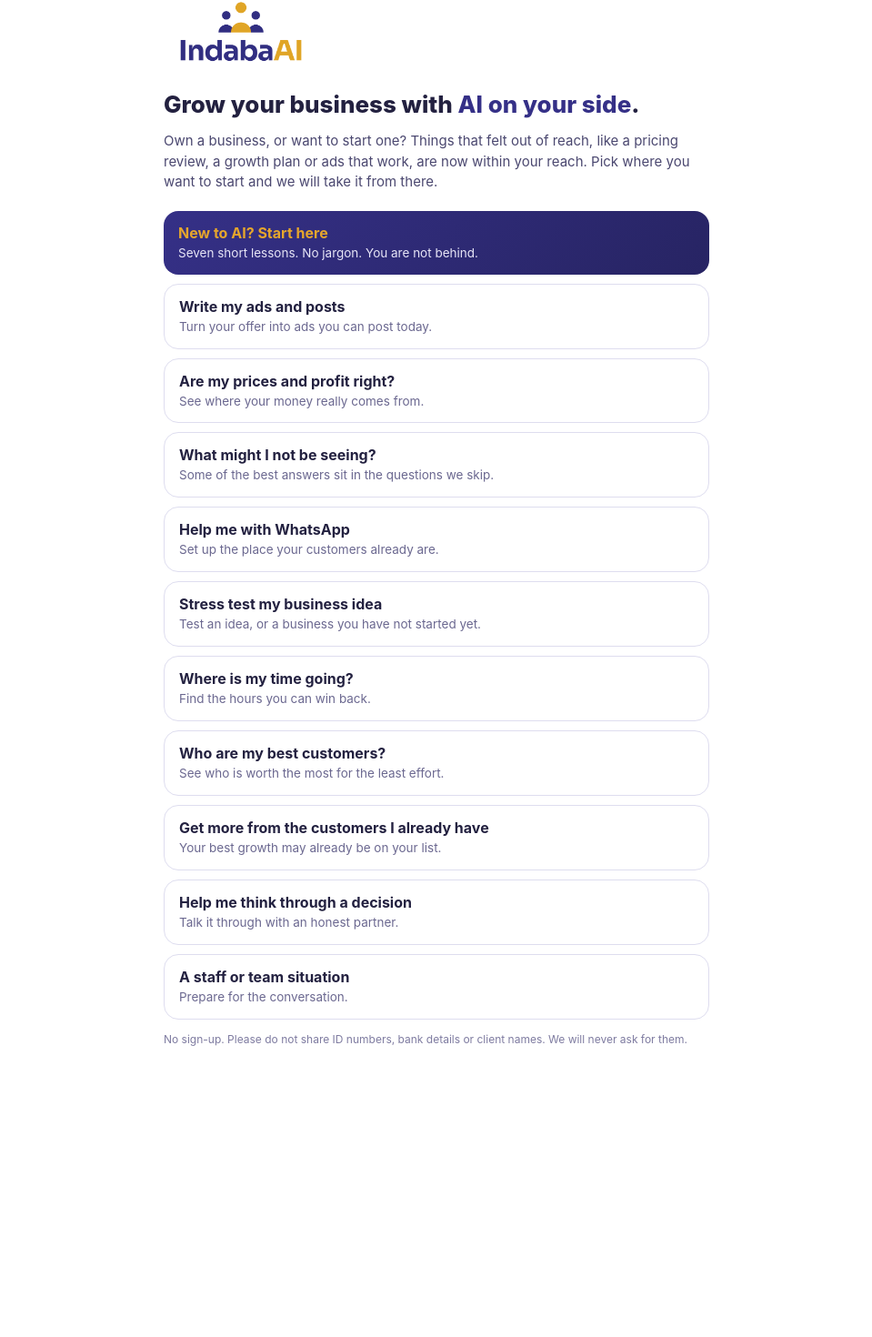
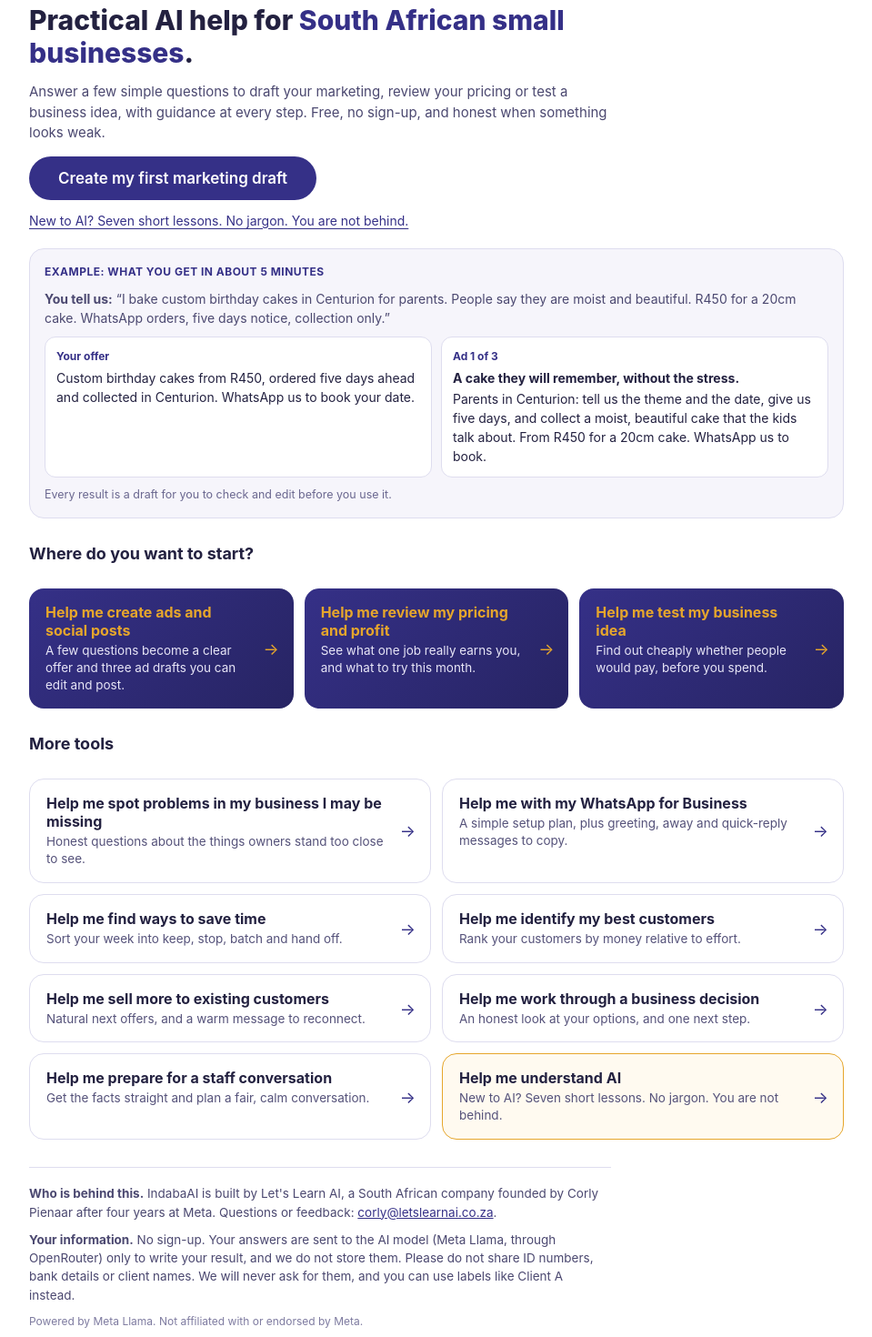
Before and after one commit to Corlypienaar/Indaba-AI, a Next.js app: page / in a window 1280 px wide. Shown: the part 88-1558 px from the top of the page at 91% size, without its empty margins (160-1119 px from the left). Before the commit the page ends 1270 px from the top, so only its background shows below. Built offline with nearby package versions, Linux system fonts and the light colour scheme.

Commit message:
Home v2: Help me titles, one primary action, three featured tools, example result, trust footer, desktop layout, focus states
Co-Authored-By: Claude Fable 5.1 <noreply@anthropic.com>
Claude-Session: https://claude.ai/code/session_01KBUN7M7V8WieiB5cugLFyQ

```diff
--- a/app/globals.css
+++ b/app/globals.css
@@ -510,3 +510,175 @@ a.btn {
   text-decoration: none;
   display: inline-block;
 }
+
+/* Home v2: hierarchy, example, desktop width */
+
+.home-shell {
+  max-width: 960px;
+}
+
+.home {
+  padding: 28px 20px 40px;
+  gap: 22px;
+}
+
+.hero {
+  display: flex;
+  flex-direction: column;
+  gap: 14px;
+  max-width: 640px;
+}
+
+.home h1 {
+  font-size: 30px;
+}
+
+.hero .btn.big {
+  align-self: flex-start;
+}
+
+.quiet-link {
+  font-size: 14px;
+  color: var(--clay);
+  text-decoration: underline;
+  text-underline-offset: 3px;
+}
+
+.home h2 {
+  font-size: 18px;
+  margin-top: 6px;
+}
+
+.example {
+  background: #f6f5fb;
+  border: 1px solid var(--line);
+  border-radius: 16px;
+  padding: 16px;
+  display: flex;
+  flex-direction: column;
+  gap: 10px;
+  font-size: 14px;
+  line-height: 1.5;
+}
+
+.example-label {
+  font-size: 12px;
+  font-weight: 700;
+  letter-spacing: 0.04em;
+  text-transform: uppercase;
+  color: var(--clay);
+}
+
+.example-in {
+  color: #4b4870;
+}
+
+.example-out {
+  display: grid;
+  gap: 10px;
+}
+
+.example-out > div {
+  background: var(--paper);
+  border: 1px solid var(--line);
+  border-radius: 12px;
+  padding: 12px;
+}
+
+.example-out b {
+  display: block;
+  font-size: 12px;
+  color: var(--clay);
+  margin-bottom: 4px;
+}
+
+.ex-head {
+  display: block;
+  font-weight: 700;
+  margin-bottom: 2px;
+}
+
+.example-note {
+  font-size: 12.5px;
+  color: #6b6890;
+}
+
+.card {
+  position: relative;
+  padding-right: 40px;
+  transition: transform 0.08s ease, box-shadow 0.08s ease;
+}
+
+.card:hover {
+  box-shadow: 0 4px 14px rgba(35, 33, 64, 0.1);
+  transform: translateY(-1px);
+}
+
+.card:focus-visible,
+.btn:focus-visible,
+.chip:focus-visible,
+.quiet-link:focus-visible {
+  outline: 3px solid var(--gold);
+  outline-offset: 2px;
+}
+
+.card .arrow {
+  position: absolute;
+  right: 16px;
+  top: 50%;
+  transform: translateY(-50%);
+  font-size: 18px;
+  color: var(--clay);
+}
+
+.card.featured .arrow {
+  color: var(--gold);
+}
+
+.card small {
+  color: #55527a;
+}
+
+.card.learn {
+  border-color: var(--gold);
+  background: #fffaf0;
+}
+
+.home-footer {
+  border-top: 1px solid var(--line);
+  padding-top: 18px;
+  margin-top: 8px;
+  display: flex;
+  flex-direction: column;
+  gap: 10px;
+  font-size: 13.5px;
+  line-height: 1.5;
+  color: #4b4870;
+  max-width: 640px;
+}
+
+.home-footer a {
+  color: var(--clay);
+}
+
+@media (min-width: 700px) {
+  .home {
+    padding: 40px 32px 56px;
+  }
+  .example-out {
+    grid-template-columns: 1fr 1fr;
+  }
+  .featured-menu {
+    display: grid;
+    grid-template-columns: repeat(3, 1fr);
+    gap: 12px;
+  }
+  .more-menu {
+    display: grid;
+    grid-template-columns: repeat(2, 1fr);
+    gap: 12px;
+  }
+  .card {
+    padding: 16px 44px 16px 18px;
+  }
+}
--- a/app/page.tsx
+++ b/app/page.tsx
@@ -1,52 +1,102 @@
 import Link from "next/link";
-import { MENU } from "@/lib/menu";
+import { MENU, LEARN } from "@/lib/menu";
 import TopBar from "./topbar";
 
-// The home screen: a menu of guided tools.
-// Every card opens a chat where IndabaAI asks a few questions, builds a
-// best-practice prompt behind the scenes, and brings back expert advice.
+// The home screen. One primary action, three featured tools, the rest under
+// "More tools", and the lessons as a quiet route for people new to AI.
+// Every tool asks a few questions, builds a best-practice prompt behind the
+// scenes, and brings back honest, expert advice the owner can act on.
+
+const featured = MENU.filter((m) => m.featured && m.live);
+const more = MENU.filter((m) => !m.featured && m.live);
 
 export default function Home() {
   return (
     <div className="shell home-shell">
       <TopBar />
       <main className="home">
-        {/* eslint-disable-next-line @next/next/no-img-element */}
-        <img src="/image.png" alt="IndabaAI logo" className="home-logo" />
+        <section className="hero">
           <h1>
-          Grow your business with <em>AI on your side</em>.
+            Practical AI help for <em>South African small businesses</em>.
           </h1>
           <p className="home-sub">
-          Own a business, or want to start one? Things that felt out of reach,
-          like a pricing review, a growth plan or ads that work, are now within
-          your reach. Pick where you want to start and we will take it from there.
+            Answer a few simple questions to draft your marketing, review your pricing
+            or test a business idea, with guidance at every step. Free, no sign-up,
+            and honest when something looks weak.
           </p>
+          <Link href="/ads" className="btn primary big">
+            Create my first marketing draft
+          </Link>
+          <Link href={LEARN.href} className="quiet-link">
+            {LEARN.line}
+          </Link>
+        </section>
 
-        <div className="menu">
-          {MENU.map((item) =>
-            item.live ? (
-              <Link
-                key={item.href}
-                href={item.href}
-                className={`card${item.featured ? " featured" : ""}`}
-              >
+        <section className="example" aria-label="Example result">
+          <div className="example-label">Example: what you get in about 5 minutes</div>
+          <div className="example-in">
+            <b>You tell us:</b> &ldquo;I bake custom birthday cakes in Centurion for parents. People
+            say they are moist and beautiful. R450 for a 20cm cake. WhatsApp orders, five days
+            notice, collection only.&rdquo;
+          </div>
+          <div className="example-out">
+            <div>
+              <b>Your offer</b>
+              <p>Custom birthday cakes from R450, ordered five days ahead and collected in Centurion. WhatsApp us to book your date.</p>
+            </div>
+            <div>
+              <b>Ad 1 of 3</b>
+              <p>
+                <span className="ex-head">A cake they will remember, without the stress.</span>
+                Parents in Centurion: tell us the theme and the date, give us five days, and collect a
+                moist, beautiful cake that the kids talk about. From R450 for a 20cm cake. WhatsApp us to book.
+              </p>
+            </div>
+          </div>
+          <div className="example-note">Every result is a draft for you to check and edit before you use it.</div>
+        </section>
+
+        <h2>Where do you want to start?</h2>
+        <div className="menu featured-menu">
+          {featured.map((item) => (
+            <Link key={item.href} href={item.href} className="card featured">
               <b>{item.title}</b>
               <small>{item.line}</small>
+              <span className="arrow" aria-hidden="true">→</span>
             </Link>
-            ) : (
-              <div key={item.href} className="card soon" aria-disabled="true">
+          ))}
+        </div>
+
+        <h2>More tools</h2>
+        <div className="menu more-menu">
+          {more.map((item) => (
+            <Link key={item.href} href={item.href} className="card">
               <b>{item.title}</b>
               <small>{item.line}</small>
-                <span className="soon-tag">Coming soon. We are building this one next.</span>
-              </div>
-            )
-          )}
+              <span className="arrow" aria-hidden="true">→</span>
+            </Link>
+          ))}
+          <Link href={LEARN.href} className="card learn">
+            <b>{LEARN.title}</b>
+            <small>{LEARN.line}</small>
+            <span className="arrow" aria-hidden="true">→</span>
+          </Link>
         </div>
 
-        <p className="fineprint">
-          No sign-up. Please do not share ID numbers, bank details or client names.
-          We will never ask for them.
+        <footer className="home-footer">
+          <p>
+            <b>Who is behind this.</b> IndabaAI is built by Let&apos;s Learn AI, a South African
+            company founded by Corly Pienaar after four years at Meta. Questions or feedback:{" "}
+            <a href="mailto:corly@letslearnai.co.za">corly@letslearnai.co.za</a>.
           </p>
+          <p>
+            <b>Your information.</b> No sign-up. Your answers are sent to the AI model (Meta Llama,
+            through OpenRouter) only to write your result, and we do not store them. Please do not
+            share ID numbers, bank details or client names. We will never ask for them, and you can
+            use labels like Client A instead.
+          </p>
+          <p className="fineprint">Powered by Meta Llama. Not affiliated with or endorsed by Meta.</p>
+        </footer>
       </main>
     </div>
   );
--- a/lib/cards.ts
+++ b/lib/cards.ts
@@ -56,7 +56,7 @@ const or = (v: string, fallback: string) => (v && v.trim() ? v.trim() : fallback
 
 const prices: Card = {
   slug: "prices",
-  title: "Are my prices and profit right?",
+  title: "Help me review my pricing and profit",
   minutes: 5,
   intro: [
     "Many owners work hard and wonder where the money went. In about 5 minutes we will look at what you charge, what it really costs you, and what you keep.",
@@ -174,7 +174,7 @@ const prices: Card = {
 
 const blindspots: Card = {
   slug: "blindspots",
-  title: "What might I not be seeing?",
+  title: "Help me spot problems in my business I may be missing",
   minutes: 5,
   intro: [
     "Every owner has blind spots. We stand so close to the business that some things are hard to see.",
@@ -259,7 +259,7 @@ const blindspots: Card = {
 
 const whatsapp: Card = {
   slug: "whatsapp",
-  title: "Help me with WhatsApp",
+  title: "Help me with my WhatsApp for Business",
   minutes: 5,
   intro: [
     "Your customers are probably already on WhatsApp. In about 5 minutes we will look at how you use it today and give you a simple plan to start, plus messages you can copy.",
@@ -338,7 +338,7 @@ const whatsapp: Card = {
 
 const idea: Card = {
   slug: "idea",
-  title: "Stress test my business idea",
+  title: "Help me test my business idea",
   minutes: 5,
   intro: [
     "Every business started as an idea. Testing an idea before you spend money is one of the smartest things you can do. In about 5 minutes we will look at who needs it, whether they would pay, and a cheap way to find out.",
@@ -440,7 +440,7 @@ const idea: Card = {
 
 const time: Card = {
   slug: "time",
-  title: "Where is my time going?",
+  title: "Help me find ways to save time",
   minutes: 5,
   intro: [
     "You cannot get back time you cannot see. In about 5 minutes we will look at your week, find the jobs that drain you, and find the ones you could hand off or drop.",
@@ -542,7 +542,7 @@ function parseRows(text: string): Row[] {
 
 const customers: Card = {
   slug: "customers",
-  title: "Who are my best customers?",
+  title: "Help me identify my best customers",
   minutes: 10,
   intro: [
     "Your best customers may not be the ones who pay the most. They may be the ones who pay well for the least effort. In about 10 minutes we will see who is worth the most to you.",
@@ -612,7 +612,7 @@ const customers: Card = {
 
 const repeat: Card = {
   slug: "repeat",
-  title: "Get more from the customers I already have",
+  title: "Help me sell more to existing customers",
   minutes: 5,
   intro: [
     "Most growth hides in the customers who already trust you. In about 5 minutes we will find a few natural next things they might say yes to, and a message to reopen the door with past customers.",
@@ -688,7 +688,7 @@ const repeat: Card = {
 
 const decision: Card = {
   slug: "decision",
-  title: "Help me think through a decision",
+  title: "Help me work through a business decision",
   minutes: 5,
   intro: [
     "A good thinking partner asks the questions you have not asked yourself. In about 5 minutes we will look at a decision from all sides. We will be honest with you.",
@@ -753,7 +753,7 @@ const decision: Card = {
 
 const staff: Card = {
   slug: "staff",
-  title: "A staff or team situation",
+  title: "Help me prepare for a staff conversation",
   minutes: 5,
   intro: [
     "Team problems are the ones most owners lose sleep over. In about 5 minutes we will get the facts straight and prepare you for a fair, calm conversation.",
--- a/lib/menu.ts
+++ b/lib/menu.ts
@@ -1,5 +1,6 @@
 // The home screen menu. One entry per card.
-// Cards with `live: false` show as "Coming soon" and cannot be tapped.
+// `featured` cards appear at the top as the three main starting points.
+// The lessons card is shown separately as the quiet "New to AI?" route.
 
 export type MenuItem = {
   title: string;
@@ -11,70 +12,72 @@ export type MenuItem = {
 
 export const MENU: MenuItem[] = [
   {
-    title: "New to AI? Start here",
-    line: "Seven short lessons. No jargon. You are not behind.",
-    href: "/learn",
+    title: "Help me create ads and social posts",
+    line: "A few questions become a clear offer and three ad drafts you can edit and post.",
+    href: "/ads",
     live: true,
     featured: true,
   },
   {
-    title: "Write my ads and posts",
-    line: "Turn your offer into ads you can post today.",
-    href: "/ads",
+    title: "Help me review my pricing and profit",
+    line: "See what one job really earns you, and what to try this month.",
+    href: "/tools/prices",
     live: true,
+    featured: true,
   },
   {
-    title: "Are my prices and profit right?",
-    line: "See where your money really comes from.",
-    href: "/tools/prices",
+    title: "Help me test my business idea",
+    line: "Find out cheaply whether people would pay, before you spend.",
+    href: "/tools/idea",
     live: true,
+    featured: true,
   },
   {
-    title: "What might I not be seeing?",
-    line: "Some of the best answers sit in the questions we skip.",
+    title: "Help me spot problems in my business I may be missing",
+    line: "Honest questions about the things owners stand too close to see.",
     href: "/tools/blindspots",
     live: true,
   },
   {
-    title: "Help me with WhatsApp",
-    line: "Set up the place your customers already are.",
+    title: "Help me with my WhatsApp for Business",
+    line: "A simple setup plan, plus greeting, away and quick-reply messages to copy.",
     href: "/tools/whatsapp",
     live: true,
   },
   {
-    title: "Stress test my business idea",
-    line: "Test an idea, or a business you have not started yet.",
-    href: "/tools/idea",
-    live: true,
-  },
-  {
-    title: "Where is my time going?",
-    line: "Find the hours you can win back.",
+    title: "Help me find ways to save time",
+    line: "Sort your week into keep, stop, batch and hand off.",
     href: "/tools/time",
     live: true,
   },
   {
-    title: "Who are my best customers?",
-    line: "See who is worth the most for the least effort.",
+    title: "Help me identify my best customers",
+    line: "Rank your customers by money relative to effort.",
     href: "/tools/customers",
     live: true,
   },
   {
-    title: "Get more from the customers I already have",
-    line: "Your best growth may already be on your list.",
+    title: "Help me sell more to existing customers",
+    line: "Natural next offers, and a warm message to reconnect.",
     href: "/tools/repeat",
     live: true,
   },
   {
-    title: "Help me think through a decision",
-    line: "Talk it through with an honest partner.",
+    title: "Help me work through a business decision",
+    line: "An honest look at your options, and one next step.",
     href: "/tools/decision",
     live: true,
   },
   {
-    title: "A staff or team situation",
-    line: "Prepare for the conversation.",
+    title: "Help me prepare for a staff conversation",
+    line: "Get the facts straight and plan a fair, calm conversation.",
     href: "/tools/staff",
     live: true,
   },
 ];
+
+export const LEARN = {
+  title: "Help me understand AI",
+  line: "New to AI? Seven short lessons. No jargon. You are not behind.",
+  href: "/learn",
+};
```
Also changed, not shown: app/chat.tsx (+5 -2 lines), lib/lessons.ts (+4 -4 lines). Lines whose indentation alone changed are shown as unchanged.
